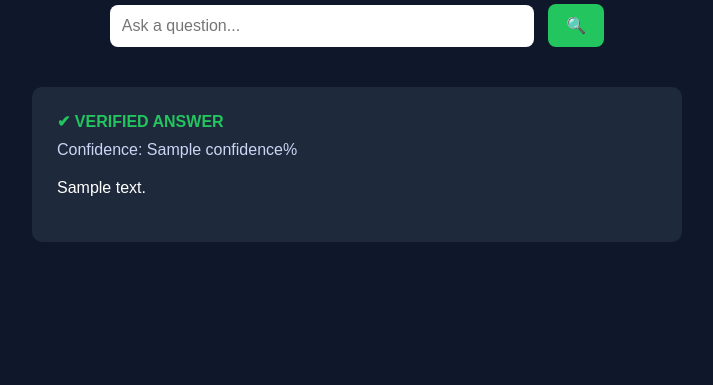
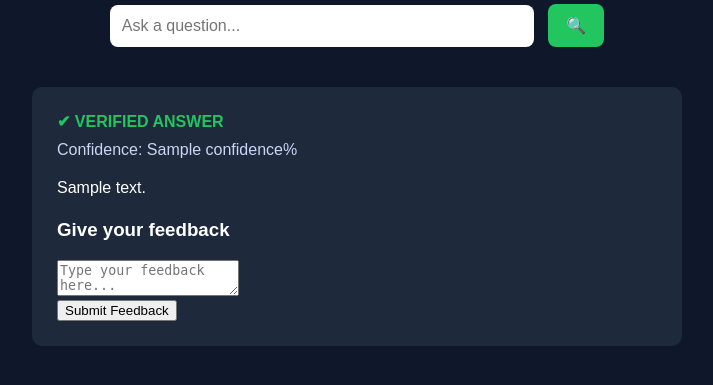
Before and after one commit to Sirirao15/reliable-ai-assistant, a Flask app: template templates/index.html in a window 1280 px wide. Shown: the part 251-636 px from the top of the page, without its empty margins (283-996 px from the left). Run offline with Flask 3, Linux system fonts and the light colour scheme; the template is opened without the code that fills it: most values are stand-ins (such as "Sample title", 1, 10 or a date in 2020).

Commit message:
Add feedback form to index.html

```diff
--- a/templates/index.html
+++ b/templates/index.html
@@ -54,7 +54,21 @@ Confidence: {{confidence}}%
 <p class="answer-text">
 {{answer}}
 </p>
+<div class="feedback-box">
 
+<h3>Give your feedback</h3>
+
+<form method="POST" action="/feedback">
+
+<textarea name="feedback_text" placeholder="Type your feedback here..." required></textarea>
+
+<br>
+
+<button type="submit">Submit Feedback</button>
+
+</form>
+
+</div>
 </div>
 
 {% endif %}
```
